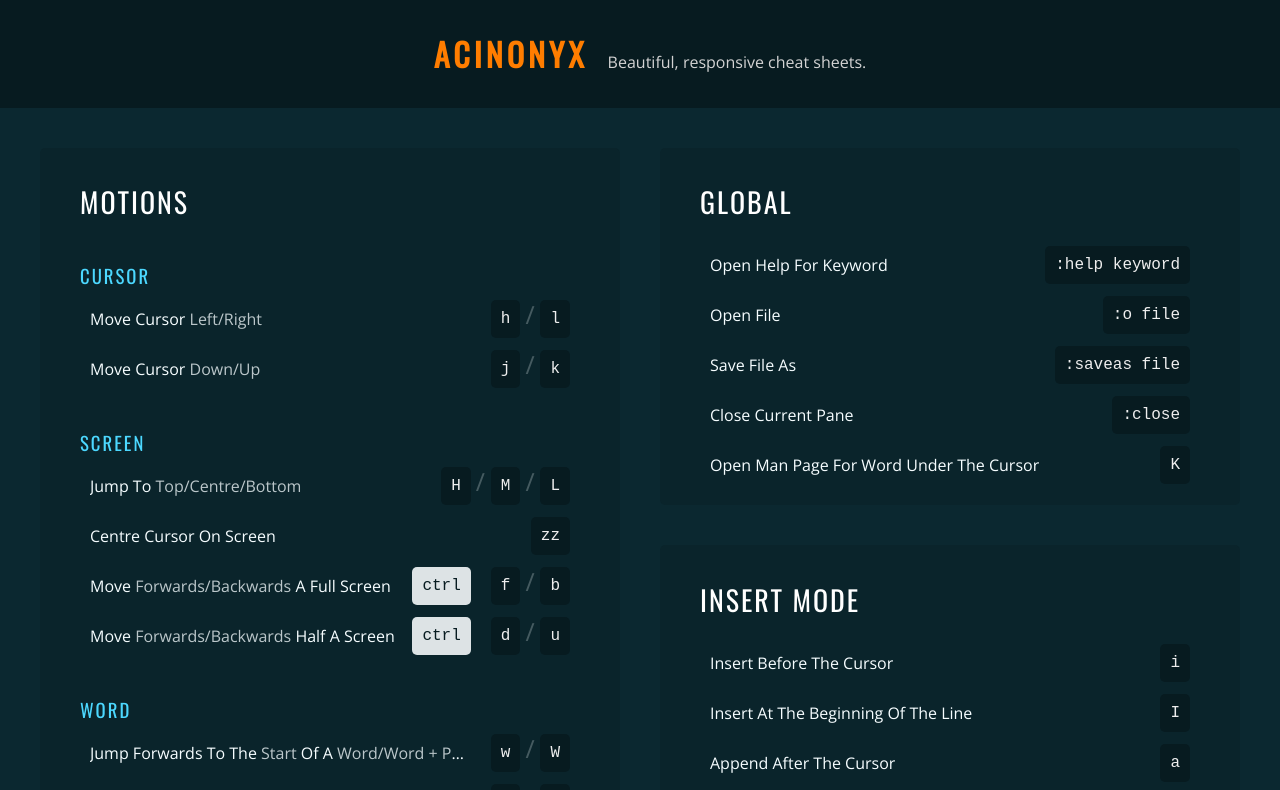
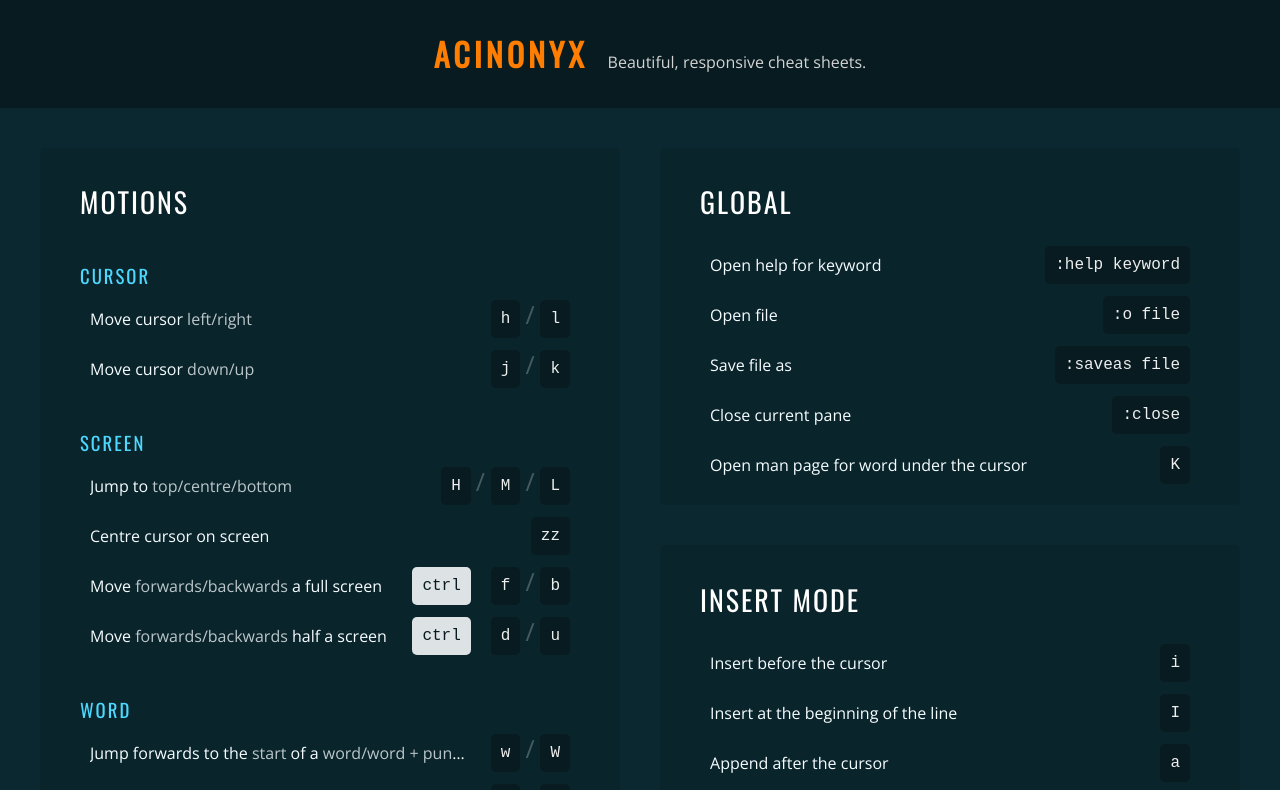
Before and after one commit to cpoliver/acinonyx, a React (Create React App) app: page / in a window 1280 px wide. Shown: the top 790 px of the page. Built offline with nearby package versions, Linux system fonts and the light colour scheme.

Commit message:
fix(item): Fix description capitalisation

```diff
--- a/src/components/styles/Item.css
+++ b/src/components/styles/Item.css
@@ -10,7 +10,6 @@
   display: inline-flex;
   flex: 1;
   min-width: 0;
-  text-transform: capitalize;
 }
 
 .c-item__description span {
@@ -22,6 +21,10 @@
 .c-item__description span:hover {
   overflow: visible;
   white-space: normal;
+}
+
+.c-item__description span::first-letter {
+  text-transform: capitalize;
 }
 
 .c-item__keys {
```
